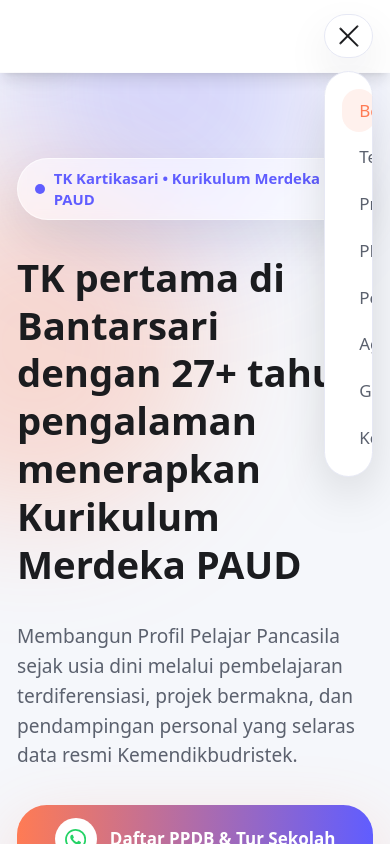
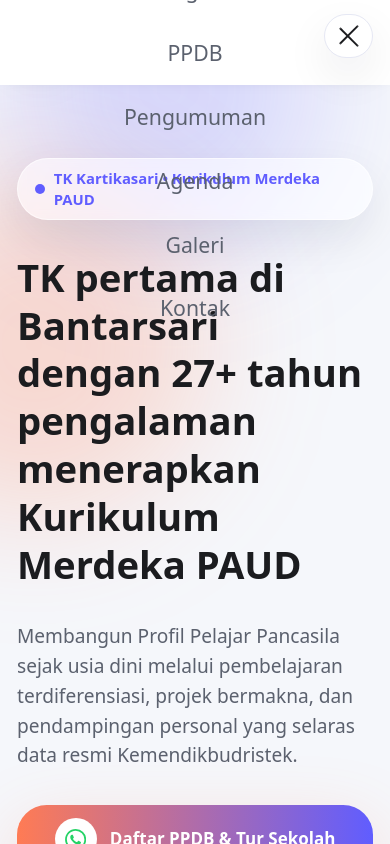
Before and after one commit to jwrfree/tk-kartikasari, a Next.js app in the folder tk-kartikasari/: page / in a window 390 px wide. Both pictures are taken after a click on the button "Toggle navigation". Shown: the top 844 px of the page. Built offline with nearby package versions, Linux system fonts and the light colour scheme.

Commit message:
Changes before Firebase Studio auto-run

```diff
--- a/tk-kartikasari/components/MobileNav.tsx
+++ b/tk-kartikasari/components/MobileNav.tsx
@@ -2,7 +2,7 @@
 
 import { usePathname } from "next/navigation";
 import Link from "next/link";
-import { useState } from "react";
+import { useEffect, useState } from "react";
 import { AnimatePresence, motion } from "framer-motion";
 import type { Variants } from "framer-motion";
 
@@ -11,27 +11,22 @@ import { mainNav } from "@/data/navigation";
 const menuVariants: Variants = {
   hidden: {
     opacity: 0,
-    y: -16,
-    scale: 0.96,
+    scale: 0.98,
   },
   visible: {
     opacity: 1,
-    y: 0,
     scale: 1,
     transition: {
-      type: "spring",
-      stiffness: 220,
-      damping: 22,
-      mass: 0.9,
+      duration: 0.2,
+      ease: "easeOut",
     },
   },
   exit: {
     opacity: 0,
-    y: -12,
     scale: 0.98,
     transition: {
-      duration: 0.24,
-      ease: [0.4, 0, 0.2, 1],
+      duration: 0.15,
+      ease: "easeIn",
     },
   },
 };
@@ -42,8 +37,16 @@ export default function MobileNav() {
 
   const closeMenu = () => setOpen(false);
 
+  useEffect(() => {
+    if (open) {
+      document.body.style.overflow = "hidden";
+    } else {
+      document.body.style.overflow = "";
+    }
+  }, [open]);
+
   return (
-    <div className="relative lg:hidden">
+    <div className="relative z-50 lg:hidden">
       <motion.button
         type="button"
         onClick={() => setOpen((prev) => !prev)}
@@ -73,27 +76,16 @@ export default function MobileNav() {
       </motion.button>
       <AnimatePresence>
         {open ? (
-          <>
-            <motion.div
-              key="mobile-nav-backdrop"
-              className="fixed inset-0 z-40 bg-surface"
-              initial={{ opacity: 0 }}
-              animate={{ opacity: 1 }}
-              exit={{ opacity: 0 }}
-              onClick={closeMenu}
-              aria-hidden
-            />
           <motion.div
             key="mobile-nav"
             id="mobile-nav"
-              className="absolute left-0 right-0 top-[calc(100%+0.75rem)] z-50 overflow-hidden rounded-3xl border border-border bg-surface p-4 shadow-2xl"
+            className="fixed inset-0 z-40 flex items-center justify-center bg-surface pt-20 text-center"
             variants={menuVariants}
             initial="hidden"
             animate="visible"
             exit="exit"
-              style={{ transformOrigin: "top center" }}
           >
-              <nav className="flex flex-col gap-1 text-base font-medium text-text">
+            <nav className="flex flex-col gap-4 text-xl font-medium text-text">
               {mainNav.map((item, index) => {
                 const isActive =
                   item.href === "/"
@@ -102,10 +94,14 @@ export default function MobileNav() {
                 return (
                   <motion.div
                     key={item.href}
-                      initial={{ opacity: 0, y: -6 }}
+                    initial={{ opacity: 0, y: 10 }}
                     animate={{ opacity: 1, y: 0 }}
-                      exit={{ opacity: 0, y: -6 }}
-                      transition={{ duration: 0.22, delay: 0.08 + index * 0.04, ease: "easeOut" }}
+                    exit={{ opacity: 0, y: 10 }}
+                    transition={{
+                      duration: 0.22,
+                      delay: 0.15 + index * 0.05,
+                      ease: "easeOut",
+                    }}
                   >
                     <Link
                       href={item.href}
@@ -113,7 +109,7 @@ export default function MobileNav() {
                       aria-current={isActive ? "page" : undefined}
                       className={`block rounded-full px-4 py-2 transition-colors duration-200 focus-visible:outline-none focus-visible:ring-2 focus-visible:ring-primary/40 ${
                         isActive
-                            ? "bg-primary/10 text-primary"
+                          ? "text-primary"
                           : "text-text-muted hover:bg-surfaceAlt hover:text-text"
                       }`}
                     >
@@ -124,7 +120,6 @@ export default function MobileNav() {
               })}
             </nav>
           </motion.div>
-          </>
         ) : null}
       </AnimatePresence>
     </div>
```
Also changed, not shown: 1 other file (tests, documents, lock files or other folders). Lines whose indentation alone changed are shown as unchanged.
